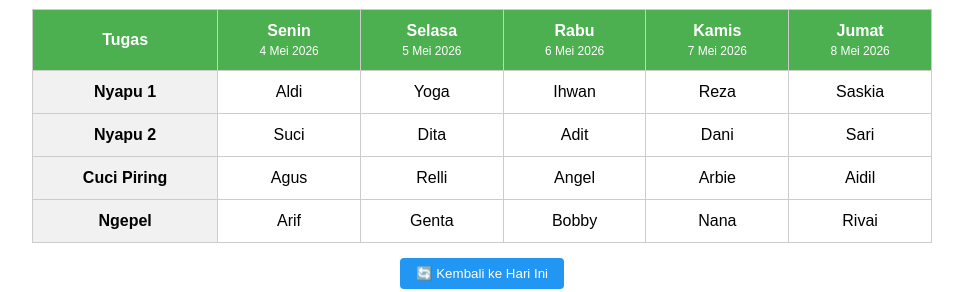
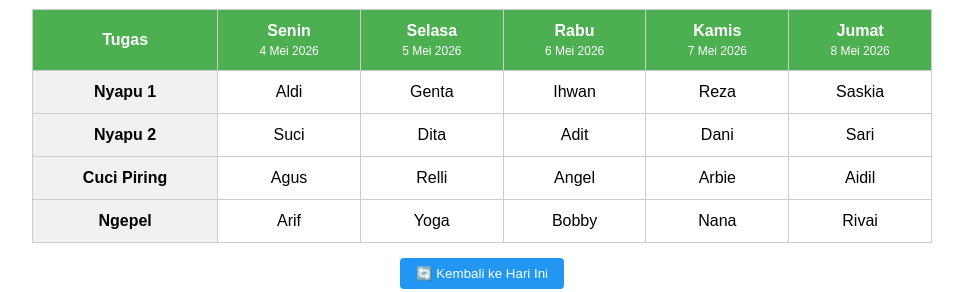
Before and after one commit to dn-p/piket-r7, a React (Create React App) app: page / in a window 1280 px wide. Shown: the part 192-484 px from the top of the page, without its empty margins (158-1121 px from the left). Built offline with nearby package versions, Linux system fonts and the light colour scheme.

Commit message:
revisi jadwal selasa v2

```diff
--- a/src/App.js
+++ b/src/App.js
@@ -13,10 +13,10 @@ const START_DATE = new Date('2026-05-04T00:00:00');
 
 // Data awal (Posisi pada minggu pertama / START_DATE)
 const INITIAL_GROUPS = [
-  ['Aldi', 'Yoga', 'Ihwan', 'Reza', 'Saskia'],  // Kelompok 0 (Mulai di Nyapu 1)
+  ['Aldi', 'Genta', 'Ihwan', 'Reza', 'Saskia'],  // Kelompok 0 (Mulai di Nyapu 1)
   ['Suci', 'Dita', 'Adit', 'Dani', 'Sari'],	// Kelompok 1 (Mulai di Nyapu 2)
   ['Agus', 'Relli', 'Angel', 'Arbie', 'Aidil'],	// Kelompok 2 (Mulai di Cuci Piring)
-  ['Arif', 'Genta', 'Bobby', 'Nana', 'Rivai'],	// Kelompok 3 (Mulai di Ngepel)
+  ['Arif', 'Yoga', 'Bobby', 'Nana', 'Rivai'],	// Kelompok 3 (Mulai di Ngepel)
 ];
 
 // Fungsi mencari tanggal Hari Senin dari tanggal tertentu
```
